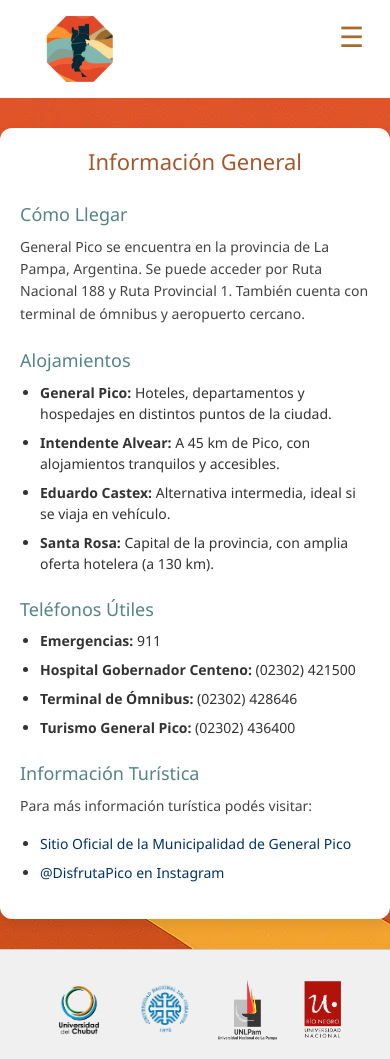
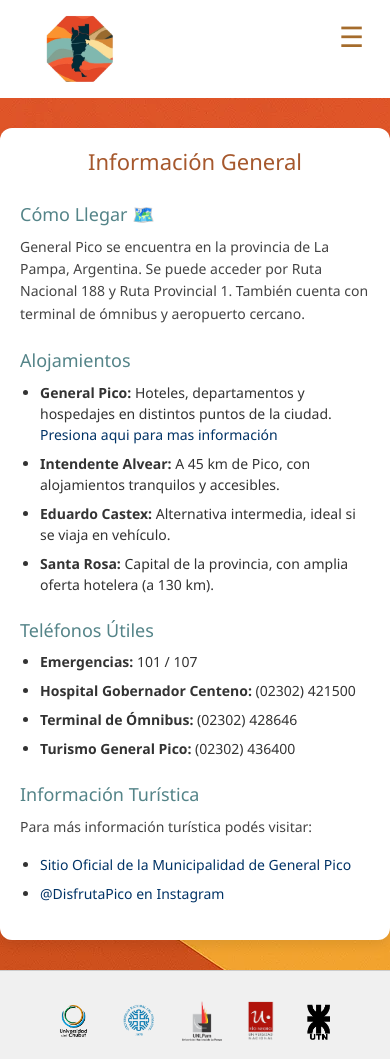
Before and after one commit to Valentindrap/WEBCPA, a React (Create React App) app: page /InformacionGeneral in a window 390 px wide. Shown: the top 1059 px of the page. Built offline with nearby package versions, Linux system fonts and the light colour scheme.

Commit message:
Final CRUD II

```diff
--- a/src/componentes/InformacionGeneral.js
+++ b/src/componentes/InformacionGeneral.js
@@ -7,16 +7,17 @@ function InformacionGeneral() {
       <h1>Información General</h1>
 
       <section>
-        <h2>Cómo Llegar</h2>
+        <h2>Cómo Llegar <a href='https://maps.app.goo.gl/9R11cJFoBf3UfkPLA' target="_blank">🗺️</a></h2>
         <p>
           General Pico se encuentra en la provincia de La Pampa, Argentina. Se puede acceder por Ruta Nacional 188 y Ruta Provincial 1. También cuenta con terminal de ómnibus y aeropuerto cercano.
         </p>
+
       </section>
 
       <section>
         <h2>Alojamientos</h2>
         <ul>
-          <li><strong>General Pico:</strong> Hoteles, departamentos y hospedajes en distintos puntos de la ciudad.</li>
+          <li><strong>General Pico:</strong> Hoteles, departamentos y hospedajes en distintos puntos de la ciudad. <a href='https://drive.google.com/file/d/1tSs0377q_cSSCBBTA6pwsFcCCyFMO-xJ/view' target='_blank'>Presiona aqui para mas información</a></li>
           <li><strong>Intendente Alvear:</strong> A 45 km de Pico, con alojamientos tranquilos y accesibles.</li>
           <li><strong>Eduardo Castex:</strong> Alternativa intermedia, ideal si se viaja en vehículo.</li>
           <li><strong>Santa Rosa:</strong> Capital de la provincia, con amplia oferta hotelera (a 130 km).</li>
@@ -26,7 +27,7 @@ function InformacionGeneral() {
       <section>
         <h2>Teléfonos Útiles</h2>
         <ul>
-          <li><strong>Emergencias:</strong> 911</li>
+          <li><strong>Emergencias:</strong> 101 / 107</li>
           <li><strong>Hospital Gobernador Centeno:</strong> (02302) 421500</li>
           <li><strong>Terminal de Ómnibus:</strong> (02302) 428646</li>
           <li><strong>Turismo General Pico:</strong> (02302) 436400</li>
--- a/src/css/Footer.css
+++ b/src/css/Footer.css
@@ -28,3 +28,19 @@
     font-size: 0.9rem;
     color: #333;
   }
+
+
+  /* Responsive */
+@media (max-width: 767px) {
+  .footer-logos img {
+    height: 40px;
+  }
+}
+
+@media (min-width: 768px) and (max-width: 1024px) {
+
+}
+
+@media (min-width: 1025px) and (max-width: 1366px) {
+
+}
```
